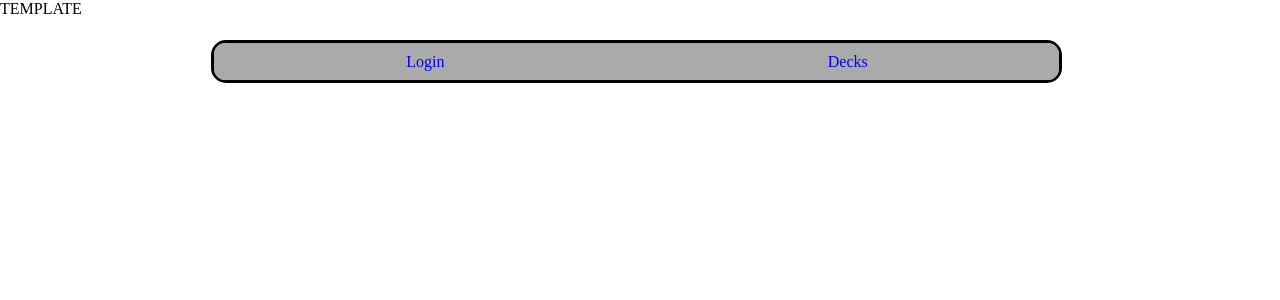
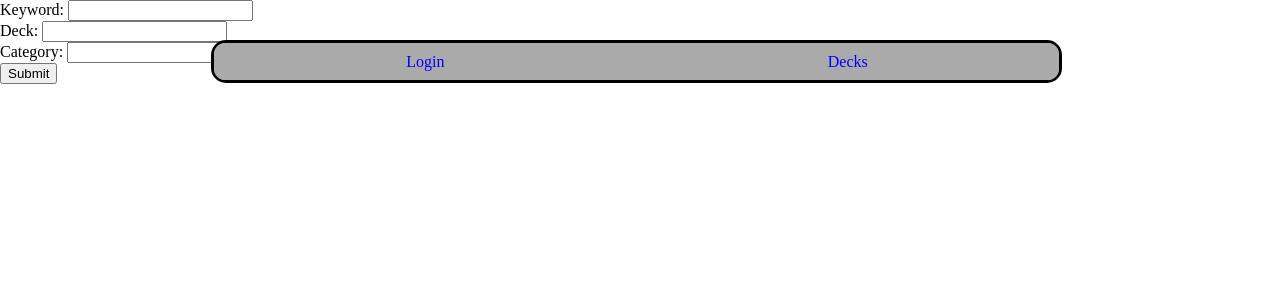
Before and after one commit to xypage/CSE111_Flashcards, a Flask app: template templates/deck_list.html in a window 1280 px wide. Shown: the top 300 px of the page. Run offline with Flask 2, Linux system fonts and the light colour scheme; the template is opened without the code that fills it, so the values that code supplies are empty.

Commit message:
search template

```diff
--- a/templates/deck_list.html
+++ b/templates/deck_list.html
@@ -18,7 +18,25 @@
 				<a class="link-bar-container" href="http://127.0.0.1:5000/login">Login</a>
 				<a class="link-bar-container" href="http://127.0.0.1:5000/profile">Decks</a>
 		</div>
-		TEMPLATE
+		<div class="form-wrapper">
+            <form action="/search" method="get" class="input-boxes">
+                <div class="input-rows new-deck-form-wrapper">
+                    <label for="keyword">Keyword:</label>
+                    <input type="text" name="keyword" id="keyword"></input>
+                </div>
+                <div class="input-rows new-deck-form-wrapper">
+                    <label for="deckname">Deck:</label>
+                    <input type="text" name="deckname" id="deckname"></input>
+                </div>
+                <div class="input-rows new-deck-form-wrapper">
+                    <label for="categoryname0">Category:</label>
+                    <input type="text" name="categoryname0" id="categoryname0"></input>
+                </div>
+                <div class="input-rows new-deck-form-wrapper">
+                    <input type="submit"></submit>
+                </div>
+            </form>
+        </div>
 	</body>
 	<!-- <script src="/static/js/script.js"></script> -->
 </html>
```
